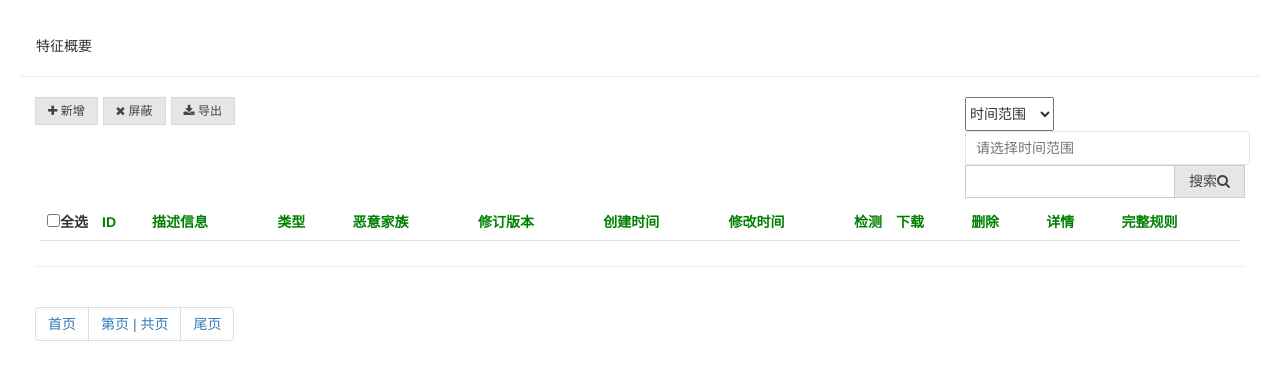
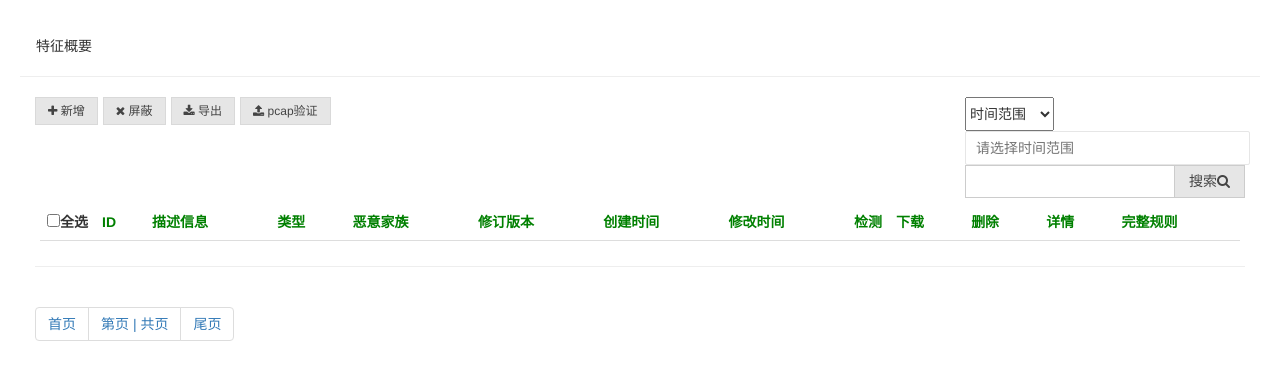
Before and after one commit to nextcup/snort-system, a Django app: page /backstage/rules/edit in a window 1280 px wide. Shown: the top 380 px of the page. Run offline with Django 3.2, Linux system fonts and the light colour scheme; lists and menus that the app fills with data are empty; some libraries are stand-ins or nearby versions.

Commit message:
增加未选中规则点击屏蔽时相关提示

```diff
--- a/snort-system/templates/rules.html
+++ b/snort-system/templates/rules.html
@@ -22,6 +22,10 @@
             .demo-input{padding-left: 10px; height: 34px; min-width: 285px; line-height: 38px; border: 1px solid #e6e6e6;  background-color: #fff;  border-radius: 2px;}
             .demo-footer{padding: 50px 0; color: #999; font-size: 14px;}
             .demo-footer a{padding: 0 5px; color: #01AAED;}
+
+
+            /*#div1 {width: 600px; background: lightblue; margin: 0 auto;line-height: 26px;}
+    a {text-decoration: none;color: red;}*/
         </style>
   <!-- end时间搜索 -->
   <div class="admin-content-body">
@@ -44,6 +48,9 @@
       </div>
       <div class="am-btn-group am-btn-group-xs">
        <button type="button" class="am-btn am-btn-default" onclick="out()"><span class="am-icon-download"></span> 导出</button>
+      </div>
+      <div class="am-btn-group am-btn-group-xs">
+       <button type="button" class="am-btn am-btn-default" onclick="pcap_entry('查找命中的规则',5)"><span class="am-icon-upload"></span> pcap验证</button>
       </div>
      </div>
     </div>
@@ -89,7 +96,7 @@
        <tbody>
          {% for rule in rules_sections %}
         <tr>
-         <td nowrap="nowrap" width="60"><input  type="checkbox" name="checkbox" value="{{rule.id}}" /></td>
+         <td nowrap="nowrap" width="60"><input  type="checkbox" name="checkbox" id="ckb" value="{{rule.id}}" /></td>
          <td width="80">{{rule.sid}}</td>
          <td width="420px">{{rule.msg}}</td>
          <td width="150px">{{rule.class_type}}</td>
@@ -206,13 +213,17 @@
         </script>
   <script type="text/javascript">
             $("#shield_id").click(function(){
+              flag = false
                 $.each($('input:checkbox'),function(){
                     if(this.checked){
                         id = $(this).val()
                         shield_rule(id)
-                        // alert(id)
+                        flag = true
                     }
                 });
+              if(flag==false){
+                alert('未选中任何规则!')
+              }
             });
         </script>
   <script type="text/javascript">
@@ -349,6 +360,22 @@
     }
   </script>
   <script type="text/javascript">
+    function pcap_entry(title,id){
+      $.jq_Panel({
+            title: title,
+            iframeWidth: 400,
+            iframeHeight: 100,
+            url: "/backstage/upload/pcap"
+          }
+      )
+      $.post("/backstage/pcap/verify",
+        {
+            'csrfmiddlewaretoken': '{{csrf_token}}',
+        }
+      )
+    }
+  </script>
+  <script type="text/javascript">
                         //鼠标点击出现爱心特效
         (function(window,document,undefined){
             var hearts = [];
```
